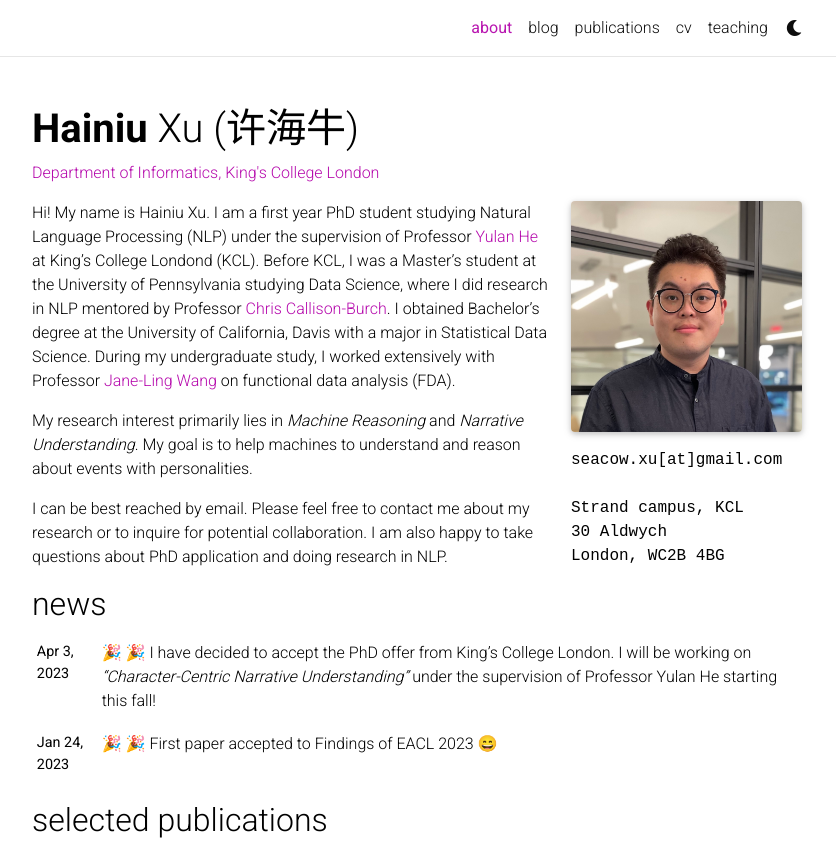
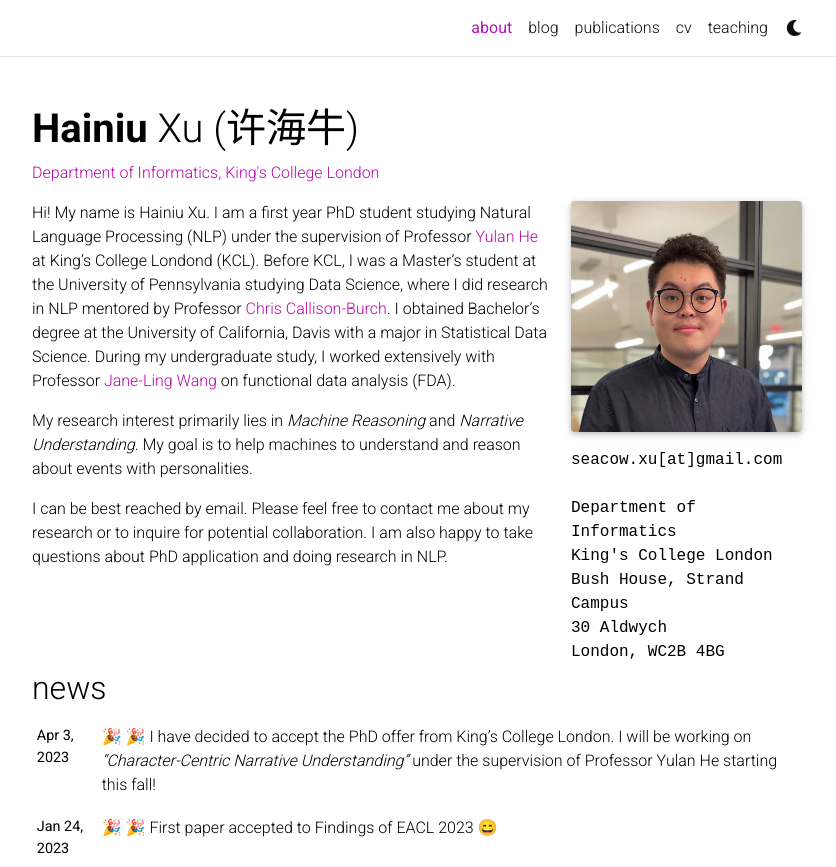
Before and after one commit to SeacowX/SeacowX.github.io, a Jekyll site: the page built from _pages/about.md, in a window 1280 px wide and 1221 px high, cut to the strip 0-867 px from the top of the window. Shown: the whole strip, without its empty margins (223-1059 px from the left). Built offline with Jekyll 4.4.1, drawn with Linux system fonts in a browser that asks for light colours; full-size pictures stand in for the smaller copies a plugin makes; emoji names are drawn with the system emoji font; comment, search, counter and statistics services are not loaded; a style sheet for code colours, icons or effects is not loaded.

Commit message:
code update

```diff
--- a/_pages/about.md
+++ b/_pages/about.md
@@ -11,7 +11,9 @@ profile:
   address: >
     <p>seacow.xu[at]gmail.com</p>
     <br/>
-    <p>Strand campus, KCL</p>
+    <p>Department of Informatics</p>
+    <p>King's College London</p>
+    <p>Bush House, Strand Campus</p>
     <p>30 Aldwych</p>
     <p>London, WC2B 4BG</p>
 
```
